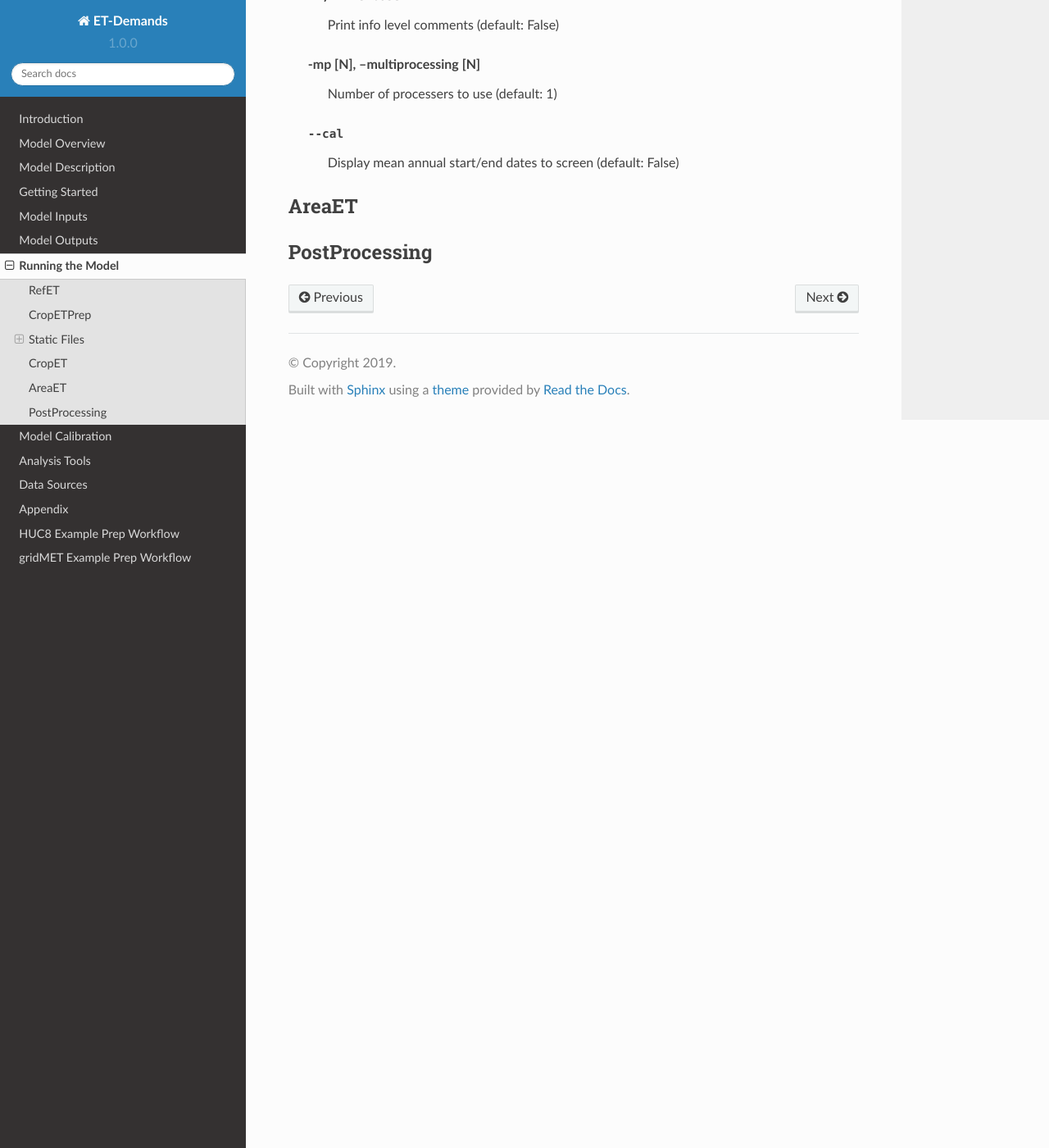
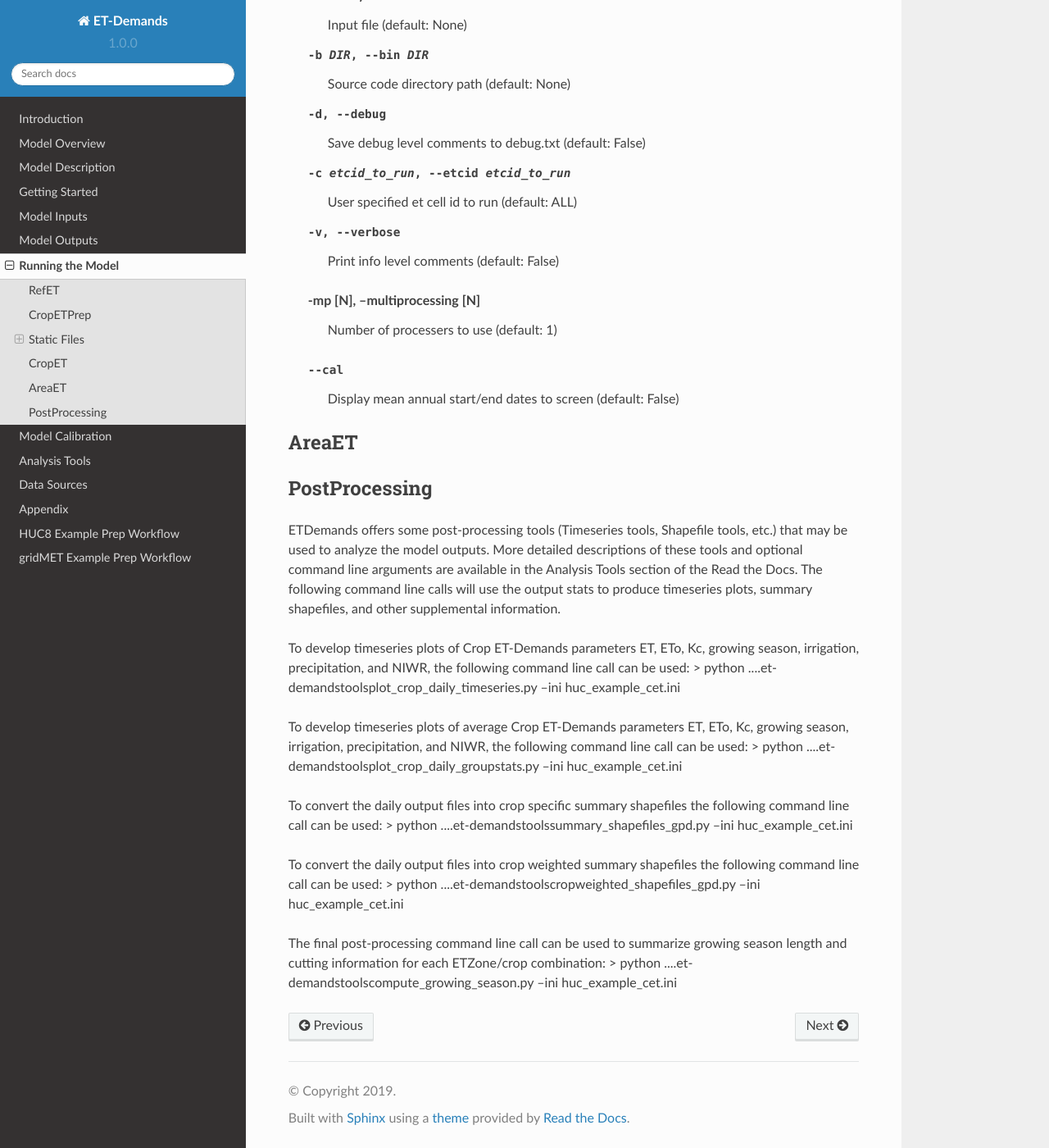
Before and after one commit to DOI-BOR/et-demands, a Sphinx documentation site: the page built from docs/model_run.rst, in a window 1280 px wide and 1400 px high, scrolled down 3699 px. Shown: the whole window at 82% size. Built offline with Sphinx 7.4.7 and the Read the Docs theme 2.0.0, drawn with Linux system fonts in a browser that asks for light colours; some of the changed text lies outside the part shown.

Commit message:
added post-processing/overview of running model

```diff
--- a/docs/model_run.rst
+++ b/docs/model_run.rst
@@ -1,5 +1,6 @@
 Running the Model
 =================
+The ETDemands model should be run from the windows command prompt (or Linux terminal) so that configuration files can be passed as an argument directly to the script. Ensure that both of the example template .INI files are populated with the user’s relative file paths to folder locations for the current project, static text file specifications, and time series data specifications. The .INI files are currently set up to run the example workflows, however, the user can change these to meet their needs for their own analysis as long as all of the necessary changes to the .INI files and relative paths are made. The following command line call examples are set up as if the user has already navigated to the location of their local .INI file(s) being passed as an argument (e.g. using the command “cd” followed by the local path to the .INI file(s) location is a common way to navigate through the user’s file system). There are optional arguments provided at the bottom of each section that can be used if wanted.
 
 RefET
 -----
@@ -110,3 +111,23 @@
 
 PostProcessing
 --------------
+ETDemands offers some post-processing tools (Timeseries tools, Shapefile tools, etc.) that may be used to analyze the model outputs. More detailed descriptions of these tools and optional command line arguments are available in the Analysis Tools section of the Read the Docs. The following command line calls will use the output stats to produce timeseries plots, summary shapefiles, and other supplemental information.
+
+To develop timeseries plots of Crop ET-Demands parameters ET, ETo, Kc, growing season, irrigation, precipitation, and NIWR, the following command line call can be used:
+> python ..\..\et-demands\tools\plot_crop_daily_timeseries.py --ini huc_example_cet.ini
+
+
+To develop timeseries plots of average Crop ET-Demands parameters ET, ETo, Kc, growing season, irrigation, precipitation, and NIWR, the following command line call can be used:
+> python ..\..\et-demands\tools\plot_crop_daily_groupstats.py --ini huc_example_cet.ini
+
+
+To convert the daily output files into crop specific summary shapefiles the following command line call can be used:
+> python ..\..\et-demands\tools\summary_shapefiles_gpd.py --ini huc_example_cet.ini
+
+
+To convert the daily output files into crop weighted summary shapefiles the following command line call can be used:
+> python ..\..\et-demands\tools\cropweighted_shapefiles_gpd.py --ini huc_example_cet.ini
+
+
+The final post-processing command line call can be used to summarize growing season length and cutting information for each ETZone/crop combination:
+> python ..\..\et-demands\tools\compute_growing_season.py --ini huc_example_cet.ini
```
